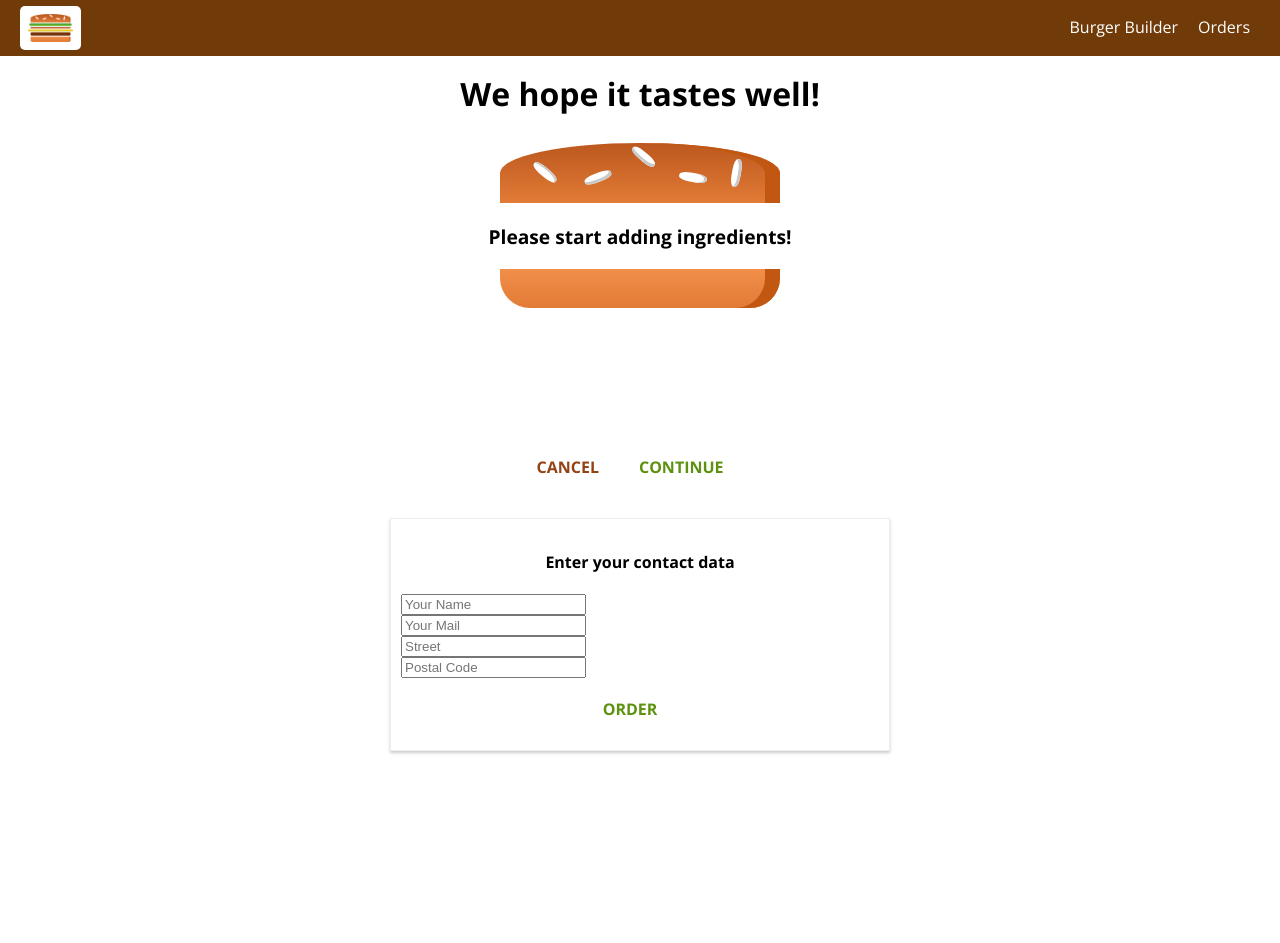
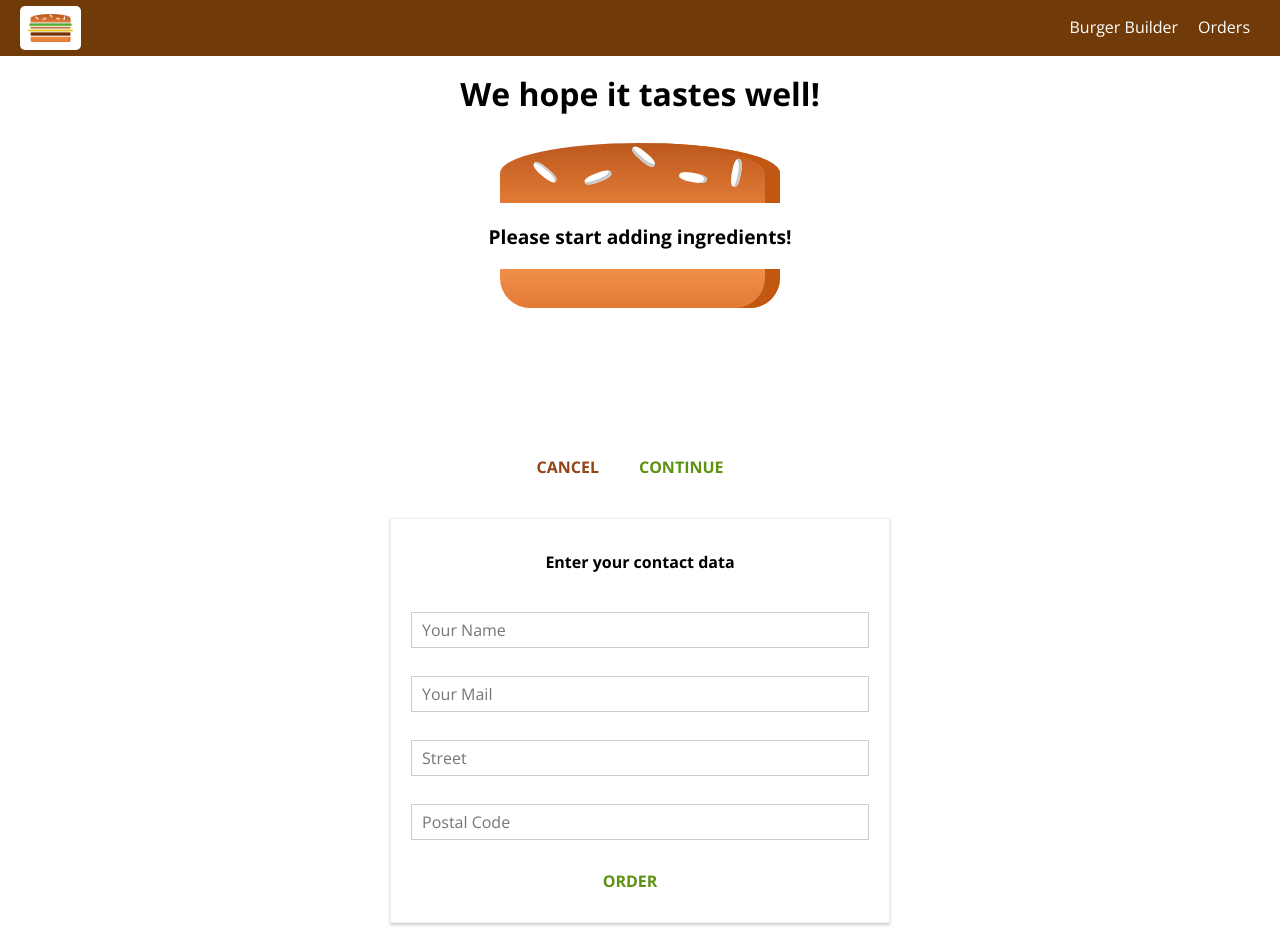
Before and after one commit to Agupane/burger-project, a React (Create React App) app: page /checkout in a window 1280 px wide. Both pictures are taken after a click on the button "CONTINUE". Before the commit the page ends 800 px from the top, so only its background shows below. Built offline with nearby package versions, Linux system fonts and the light colour scheme.

Commit message:
Input refactor

```diff
--- /dev/null
+++ b/src/components/UI/Input/Input.js
@@ -0,0 +1,31 @@
+import React from 'react';
+import classes from './Input.module.css';
+
+const input = (props)=> {
+
+    let inputElement = null;
+    switch(props.inputtype){
+        case('input'):{
+            inputElement = <input className={classes.InputElement} {...props}/>;
+            break;
+        }
+        case('textarea'):{
+            inputElement = <textarea {...props} className={classes.InputElement}/>;
+            break;
+        }
+        default:{
+            inputElement = <input className={classes.InputElement} {...props}/>;
+            break;
+        }
+    }
+
+
+    return(
+    <div className={classes.Input}>
+        <label className={classes.Label}>{props.label}</label>
+        {inputElement}
+    </div>
+    );
+};
+
+export default input;
--- /dev/null
+++ b/src/components/UI/Input/Input.module.css
@@ -0,0 +1,27 @@
+.Input{
+    width: 100%;
+    padding: 10px;
+    box-sizing: border-box;
+}
+
+.Label{
+    font-weight: bold;
+    display: block;
+    margin-bottom: 8px;
+}
+
+.InputElement{
+    outline: none;
+    border: 1px solid #ccc;
+    background-color: white;
+    font: inherit;
+    padding: 6px 10px;
+    display: block;
+    width: 100%;
+    box-sizing: border-box;
+}
+
+.InputElement:focus{
+    outline: none;
+    background-color: #ccc;
+}
--- a/src/containers/Checkout/ContactData/ContactData.js
+++ b/src/containers/Checkout/ContactData/ContactData.js
@@ -3,6 +3,7 @@
 import classes from './ContactData.module.css';
 import axios from "../../../axios-orders";
 import Spinner from '../../../components/UI/Spinner/Spinner';
+import Input from '../../../components/UI/Input/Input';
 
 class ContactData extends Component{
 
@@ -50,10 +51,10 @@
 
         let form = (
             <form>
-                <input className={classes.Input} type="text" name="name" placeholder="Your Name" />
-                <input className={classes.Input} type="email" name="email" placeholder="Your Mail" />
-                <input className={classes.Input} type="text" name="street" placeholder="Street" />
-                <input className={classes.Input} type="text" name="postal" placeholder="Postal Code" />
+                <Input inputtype="input" type="text" name="name" placeholder="Your Name" />
+                <Input inputtype="input" type="email" name="email" placeholder="Your Mail" />
+                <Input inputtype="input" type="text" name="street" placeholder="Street" />
+                <Input inputtype="input" type="text" name="postal" placeholder="Postal Code" />
                 <Button btnType="Success" clicked={this.orderHandler}>ORDER</Button>
             </form>
         );
--- a/src/containers/Checkout/ContactData/ContactData.module.css
+++ b/src/containers/Checkout/ContactData/ContactData.module.css
@@ -8,9 +8,7 @@
     box-sizing: border-box;
 }
 
-.Input{
-    display: block;
-}
+
 
 @media(min-width: 600px){
     .ContactData{
```
